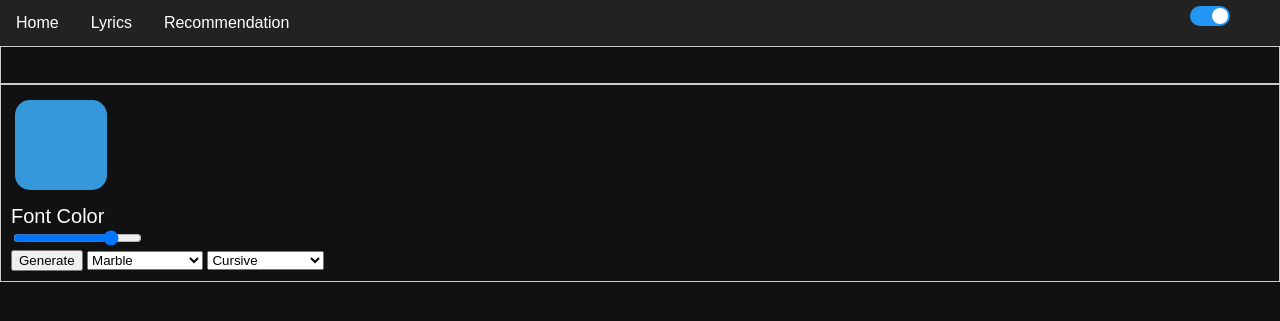
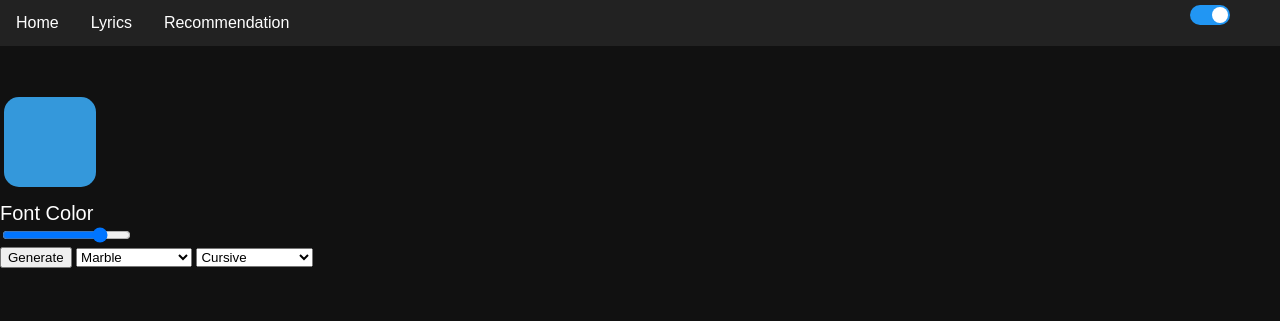
Before and after one commit to ingensargens/CS50-Final-Project, a Flask app: template templates/lyrics.html in a window 1280 px wide. Shown: the top 321 px of the page. Run offline with Flask 3, Linux system fonts and the light colour scheme; the template is opened without the code that fills it, so the values that code supplies are empty; parts of the project's set-up code (start-up, migrations or seed data) failed here and were passed over.

Commit message:
centered lyrics search but not 2 columns on selections

```diff
--- a/static/styles/styles.css
+++ b/static/styles/styles.css
@@ -126,7 +126,7 @@ input:checked+.slider:before {
     /* This makes both columns take up equal space */
     padding: 10px;
     border: 1px solid #ccc;
-
+}
 
 /* Add these styles to your CSS file or within a <style> tag in your HTML */
 .lyrics-container {
@@ -210,5 +210,4 @@ label {
 .search-button {
     background-color: transparent;
     border: none;
-    /* Optional: to remove the default button border */
 }
--- a/templates/lyrics.html
+++ b/templates/lyrics.html
@@ -3,8 +3,8 @@
 {% block body %}
 
 <form method="post" action="/selected_lyrics">
-    <div class="row">
-        <div class="column">
+    <div >
+        <div >
             <ul>
                 {% for lyric in lyrics %}
                     <input type="checkbox" name="selected_lyrics" value="{{ lyric }}"> {{ lyric }}<br>
@@ -12,7 +12,7 @@
             </ul>
         </div>
 
-        <div class="selections column">
+        <div class="selections">
             <input type="color" id="colorPicker" name="colorPicker" value="#3498db">
             <label for="colorPicker">Font Color</label><br>
             <input type="range" id="fontSize" name="fontSize" min="0" max="25" value="20"><br>
```
